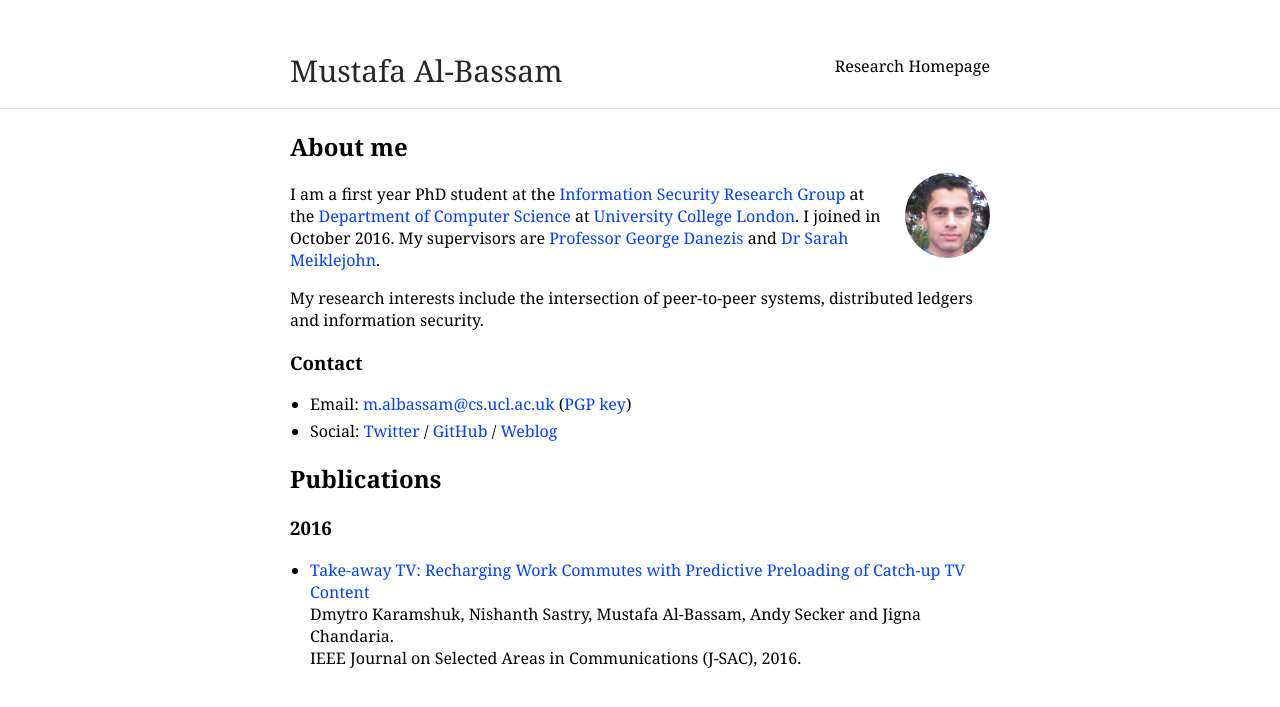
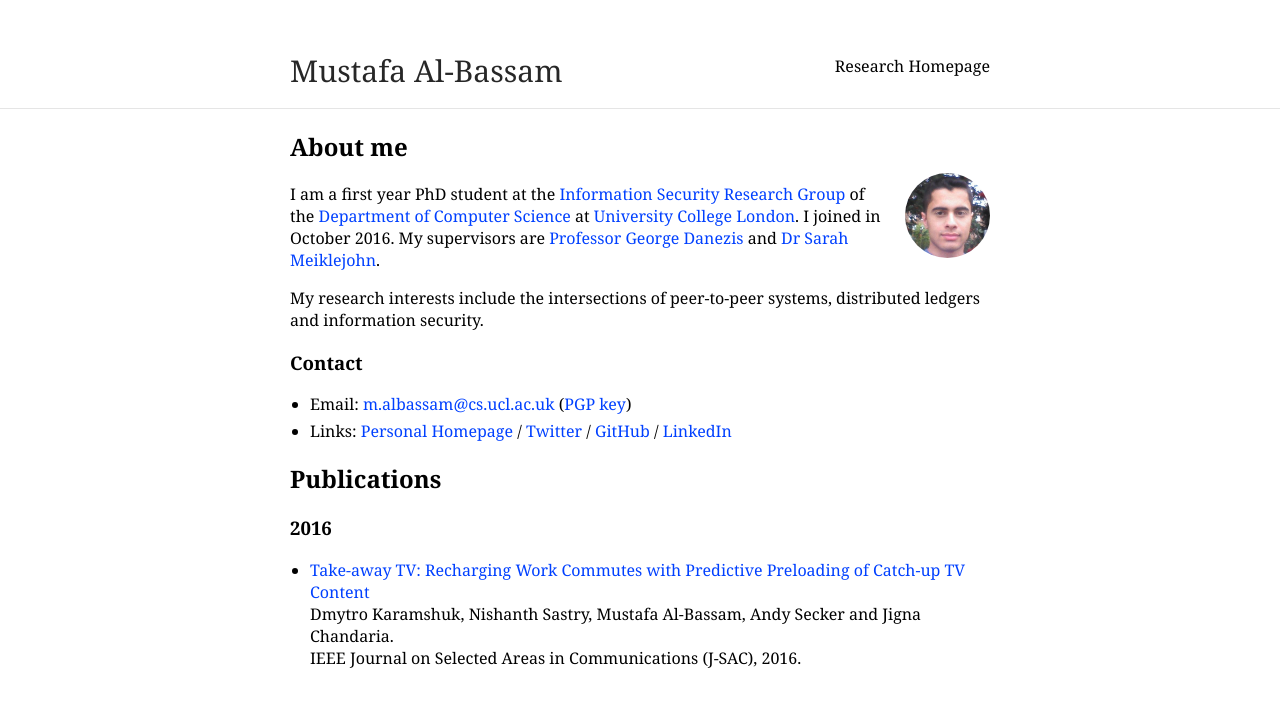
Before and after one commit to musalbas/research-homepage, a Jekyll site: the page built from index.md, in a window 1280 px wide. Shown: the top 707 px of the page. Built offline with Jekyll 4.4.1, drawn with Linux system fonts in a browser that asks for light colours.

Commit message:
Changes.

```diff
--- a/index.md
+++ b/index.md
@@ -7,14 +7,14 @@ title: Mustafa Al-Bassam - Research Homepage
 
 <img class="profile-picture" src="photo.jpg">
 
-I am a first year PhD student at the [Information Security Research Group](http://sec.cs.ucl.ac.uk/) at the [Department of Computer Science](http://www.cs.ucl.ac.uk/) at [University College London](http://www.ucl.ac.uk/). I joined in October 2016. My supervisors are [Professor George Danezis](http://www0.cs.ucl.ac.uk/staff/G.Danezis/) and [Dr Sarah Meiklejohn](http://www0.cs.ucl.ac.uk/staff/S.Meiklejohn/).
+I am a first year PhD student at the [Information Security Research Group](http://sec.cs.ucl.ac.uk/) of the [Department of Computer Science](http://www.cs.ucl.ac.uk/) at [University College London](http://www.ucl.ac.uk/). I joined in October 2016. My supervisors are [Professor George Danezis](http://www0.cs.ucl.ac.uk/staff/G.Danezis/) and [Dr Sarah Meiklejohn](http://www0.cs.ucl.ac.uk/staff/S.Meiklejohn/).
 
-My research interests include the intersection of peer-to-peer systems, distributed ledgers and information security.
+My research interests include the intersections of peer-to-peer systems, distributed ledgers and information security.
 
 ### Contact
 
 - Email: [m.albassam@cs.ucl.ac.uk](mailto:m.albassam@cs.ucl.ac.uk) ([PGP key](https://musalbas.com/pgp.asc))
-- Social: [Twitter](https://twitter.com/musalbas) / [GitHub](https://github.com/musalbas) / [Weblog](https://musalbas.com)
+- Links: [Personal Homepage](https://musalbas.com) / [Twitter](https://twitter.com/musalbas) / [GitHub](https://github.com/musalbas) / [LinkedIn](https://www.linkedin.com/in/musalbas)
 
 ## Publications
 
```
Also changed, not shown: 1 other file.
